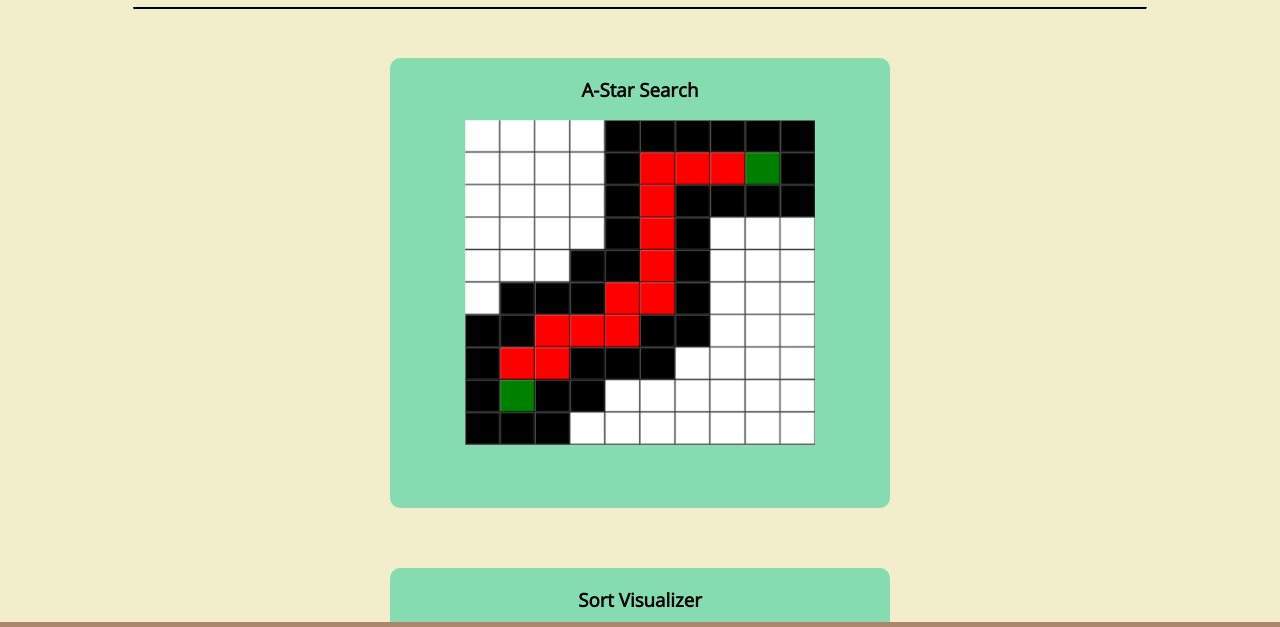
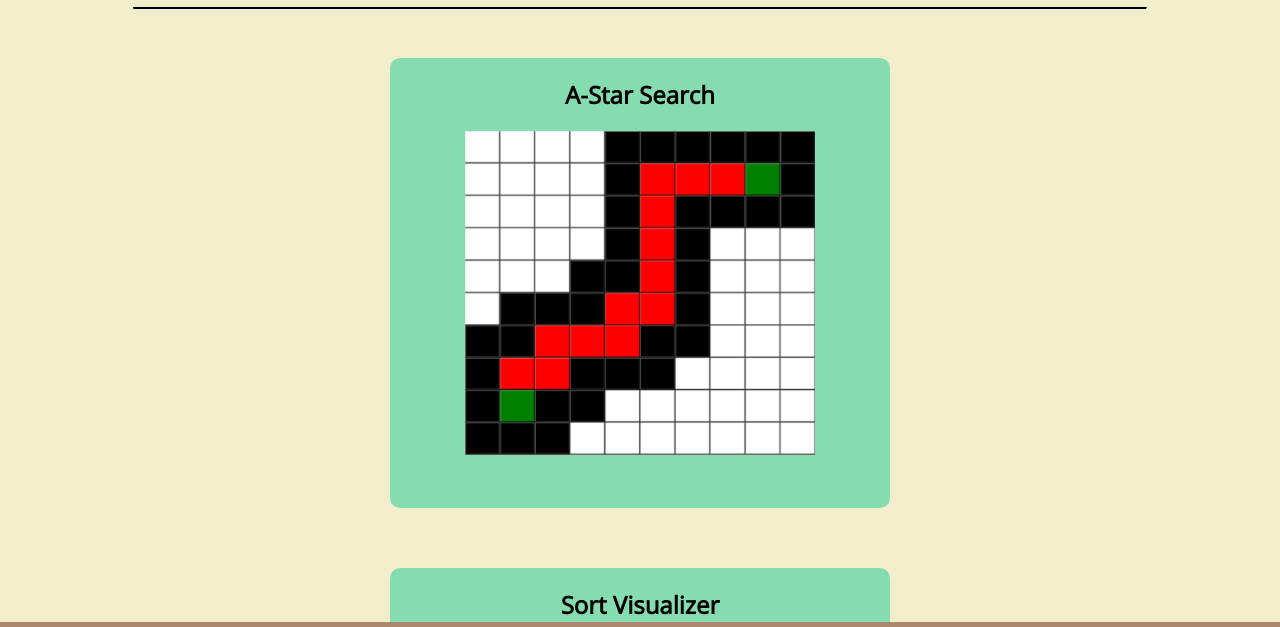
Before and after one commit to tsuff446/P6-CS330, a plain HTML site: page index.html in a window 1280 px wide. Shown: the part 128-755 px from the top of the page. Drawn offline with nearby package versions, Linux system fonts and the light colour scheme.

Commit message:
fixed h rankings

```diff
--- a/index.html
+++ b/index.html
@@ -20,7 +20,7 @@
         </header>
         <main aria-label="Projects">
             <div class="projectCon">
-                <h3>A-Star Search</h3>
+                <h2>A-Star Search</h2>
                 <img src="assets/astar.png" alt=""/>
                 <a href="astar.html">
                 <div class="hoverBox">
@@ -29,7 +29,7 @@
                 </a>
             </div>
             <div class="projectCon">
-                <h3>Sort Visualizer</h3>
+                <h2>Sort Visualizer</h2>
                 <img src="assets/sort.png" alt=""/>
                 <a href="https://tsuff446.github.io/bubblesort-javascript/?size=40">
                 <div class="hoverBox">
```
